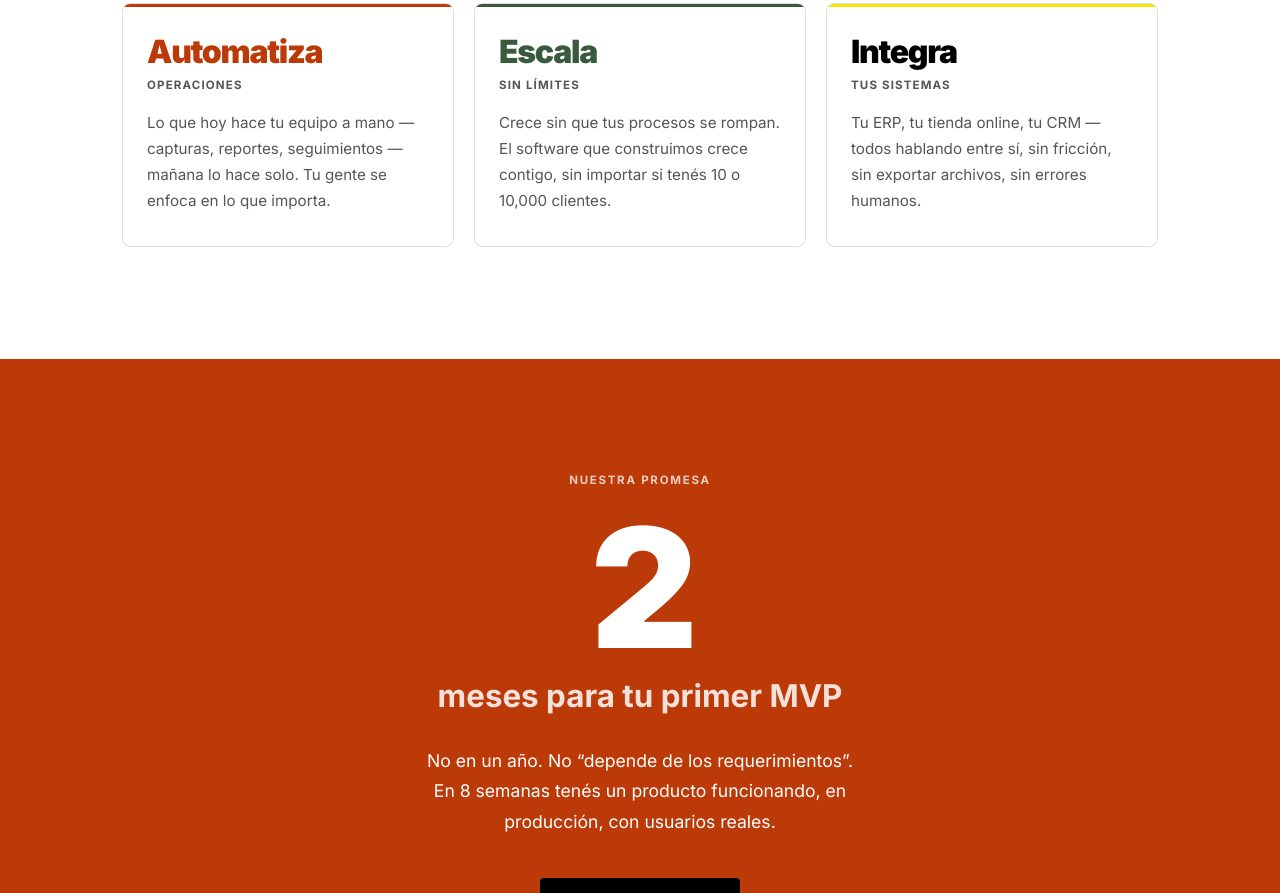
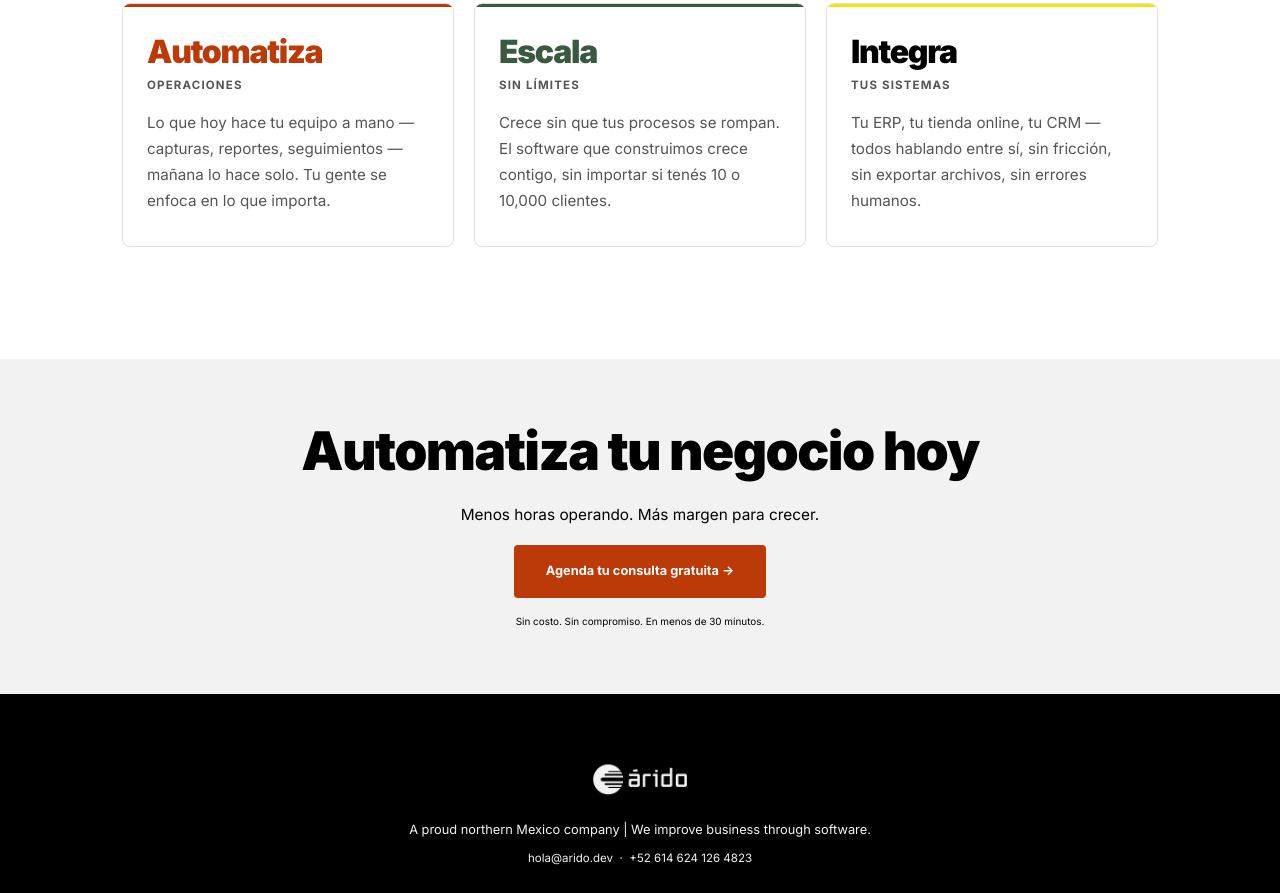
Before and after one commit to carlosforcss/arido-web, a plain HTML site: page index.html in a window 1280 px wide. Shown: the part 1907-2800 px from the top of the page. Drawn offline with Linux system fonts and the light colour scheme.

Commit message:
feat: Add new section almost at the footer

```diff
--- a/index.html
+++ b/index.html
@@ -64,16 +64,24 @@
     .nav-inner > a:first-child { display: flex; align-items: center; line-height: 0; }
     .nav-logo { height: 60px; width: auto; display: block; }
     .nav-cta {
-      background: var(--yellow); color: var(--brand);
+      background: var(--brand); color: var(--white);
       padding: 0.375rem 1rem;
-      font-size: 0.85rem; font-weight: 700; line-height: normal;
-      border-radius: var(--radius);
+      font-size: 0.85rem; font-weight: 600; line-height: normal;
+      border-radius: 999px;
       transition: background 0.15s; white-space: nowrap;
       align-self: center;
     }
     .nav-cta:hover { background: var(--brand-dk); }
 
     /* === HERO === */
+    #hero-top {
+      background: var(--gray); color: var(--text);
+      padding: 4rem 1.25rem;
+      display: flex; flex-direction: column; align-items: center; text-align: center;
+    }
+    #hero-top .container {
+      display: flex; flex-direction: column; align-items: center;
+    }
     #hero {
       background: var(--gray); color: var(--text);
       height: calc(100svh - 84px);
@@ -82,22 +90,24 @@
     }
     @media (min-width: 768px) {
       #hero { flex-direction: row; }
-      .hero-image-half { flex: 1; min-height: 100%; }
-      .hero-content-half { flex: 1; }
+      #hero-img { min-height: 100%; }
+      #hero-copy { }
     }
-    .hero-image-half {
+    #hero-img {
       flex: 1;
       overflow: hidden;
+      min-width: 40%;
+      min-height: 50%;
     }
-    .hero-image-half img {
+    #hero-img img {
       width: 100%; height: 100%; object-fit: cover; display: block;
     }
-    .hero-content-half {
-      flex: 1;
+    #hero-copy {
+      flex: 3;
       display: flex; align-items: center; justify-content: center;
       padding: 3rem 1.25rem; text-align: center;
     }
-    .hero-content-half .container {
+    #hero-copy .container {
       display: flex; flex-direction: column; align-items: center;
     }
     .hero-tag {
@@ -110,6 +120,11 @@
     }
     .hero-title {
       font-size: clamp(2.08rem, 1.6rem + 3.2vw, 4.4rem);
+      line-height: 1.08;
+      margin-bottom: 1.25rem;
+    }
+    .hero-title--sm {
+      font-size: clamp(1.66rem, 1.28rem + 2.56vw, 3.52rem);
       font-weight: 900; line-height: 1.05; letter-spacing: -0.03em;
       margin-bottom: 1.5rem; max-width: 820px; margin-left: auto; margin-right: auto;
     }
@@ -138,7 +153,7 @@
     }
 
     /* === PAIN SECTION === */
-    #pain { background: var(--gray); padding: 5rem 1.25rem; }
+    #pain { background: var(--white); padding: 5rem 1.25rem; }
     .pain-label {
       font-size: 0.72rem; letter-spacing: 0.12em; text-transform: uppercase;
       color: var(--brand); font-weight: 700; margin-bottom: 1.25rem;
@@ -243,28 +258,6 @@
     }
     .service-desc { font-size: 0.95rem; color: var(--text-muted); line-height: 1.7; }
 
-    /* === PROMISE === */
-    #promise {
-      background: var(--brand); color: var(--white);
-      padding: 5rem 1.25rem; text-align: center;
-    }
-    .promise-eyebrow {
-      font-size: 0.72rem; letter-spacing: 0.15em;
-      text-transform: uppercase; font-weight: 700;
-      opacity: 0.75; margin-bottom: 1rem;
-    }
-    .promise-number {
-      font-size: clamp(6rem, 4rem + 8vw, 12rem);
-      font-weight: 900; line-height: 1; letter-spacing: -0.05em;
-    }
-    .promise-unit {
-      font-size: clamp(1.25rem, 1rem + 1.2vw, 2rem);
-      font-weight: 700; opacity: 0.85; margin-bottom: 1.5rem;
-    }
-    .promise-body {
-      font-size: clamp(0.95rem, 0.875rem + 0.4vw, 1.1rem);
-      opacity: 0.8; max-width: 440px; margin: 0 auto 2.5rem; line-height: 1.75;
-    }
     .btn-dark {
       display: inline-block; background: var(--black); color: var(--white);
       padding: 1rem 2rem; border-radius: var(--radius);
@@ -275,12 +268,12 @@
 
     /* === FOOTER === */
     footer {
-      background: var(--black); color: rgba(242,242,242,0.45);
-      padding: 2.5rem 1.25rem; text-align: center;
+      background: var(--black); color: #F2F2F2;
+      padding: 1rem 1.25rem 2.5rem; text-align: center;
     }
-    .footer-logo { height: 44px; width: auto; margin: 0 auto 1.25rem; }
-    .footer-tag { font-size: 0.8rem; margin-bottom: 0.5rem; }
-    .footer-copy { font-size: 0.72rem; opacity: 0.5; }
+    .footer-logo { height: 60px; width: auto; margin: 0 auto 0.4rem; }
+    .footer-tag { font-size: 0.8rem; margin-bottom: 0.5rem; color: #F2F2F2; }
+    .footer-copy { font-size: 0.72rem; color: #F2F2F2; }
 
     /* === FADE-IN ANIMATION === */
     @media (prefers-reduced-motion: no-preference) {
@@ -300,8 +293,9 @@
       .nav-inner { padding: 0; }
       #nav { padding: 1rem 2rem; }
       #hero { height: calc(100svh - 84px); }
-      #pain, #services, #promise, #why, #contact { padding: 7rem 2rem; }
+      #pain, #services, #why, #contact { padding: 7rem 2rem; }
       .nav-logo { height: 72px; }
+      .footer-logo { height: 72px; }
       .pain-stats { grid-template-columns: repeat(4, 1fr); }
       .services-grid { grid-template-columns: repeat(3, 1fr); }
       footer { padding: 3rem 2rem; }
@@ -334,7 +328,7 @@
           fetchpriority="high"
         >
       </a>
-      <a href="https://wa.me/5216141666448" target="_blank" rel="noopener noreferrer" class="nav-cta">Contáctanos</a>
+      <a href="https://wa.me/5216241264823" target="_blank" rel="noopener noreferrer" class="nav-cta">Contáctanos</a>
     </div>
   </nav>
 
@@ -342,19 +336,19 @@
 
     <!-- SECTION: HERO — Pain point directo -->
     <section id="hero">
-      <div class="hero-image-half">
+      <div id="hero-img">
         <img src="static/hero_img.jpg" alt="árido — Software Factory" width="1920" height="960" fetchpriority="high">
       </div>
-      <div class="hero-content-half">
+      <div id="hero-copy">
         <div class="container">
-          <span class="hero-tag">Cualquier tecnología suficientemente avanzada es indistinguible de la magia. &mdash; Arthur C. Clarke</span>
+          <span class="hero-tag">Cualquier tecnología suficientemente avanzada es indistinguible de la magia. <br /J>&mdash; Arthur C. Clarke</span>
           <h1 class="hero-title">
             ¿Tu negocio<br>depende de <span class="highlight-green">Excel?</span>
           </h1>
           <p class="hero-sub">
             Cada semana que operás con hojas de cálculo es una semana <br />que le regalás a la inestabilidad. Existe una mejor forma.
           </p>
-          <a href="https://wa.me/5216141666448" target="_blank" rel="noopener noreferrer" class="btn-primary">Agenda tu consulta gratuita &rarr;</a>
+          <a href="https://wa.me/5216241264823" target="_blank" rel="noopener noreferrer" class="btn-primary">Agenda tu consulta gratuita &rarr;</a>
           <span class="hero-note">Sin costo. Sin compromiso. En menos de 30 minutos.</span>
         </div>
       </div>
@@ -453,16 +447,15 @@
       </div>
     </section>
 
-    <!-- SECTION: PROMISE — Prueba de velocidad -->
-    <section id="promise">
+    <!-- SECTION: HERO COPY ONLY — CTA antes del footer -->
+    <section id="hero-top">
       <div class="container">
-        <p class="promise-eyebrow">Nuestra promesa</p>
-        <div class="promise-number" aria-label="2">2</div>
-        <div class="promise-unit">meses para tu primer MVP</div>
-        <p class="promise-body fade-in">
-          No en un año. No &ldquo;depende de los requerimientos&rdquo;. En 8 semanas tenés un producto funcionando, en producción, con usuarios reales.
+        <h1 class="hero-title hero-title--sm">Automatiza tu negocio hoy</h1>
+        <p class="hero-sub">
+          Menos horas operando. Más margen para crecer.
         </p>
-        <a href="https://wa.me/5216141666448" target="_blank" rel="noopener noreferrer" class="btn-dark">Empezar ahora &rarr;</a>
+        <a href="https://wa.me/5216241264823" target="_blank" rel="noopener noreferrer" class="btn-primary">Agenda tu consulta gratuita &rarr;</a>
+        <span class="hero-note">Sin costo. Sin compromiso. En menos de 30 minutos.</span>
       </div>
     </section>
 
@@ -477,7 +470,8 @@
       width="100" height="22"
       loading="lazy"
     >
-    <p class="footer-tag">Una empresa orgullosamente del norte de M&eacute;xico &#127797;</p>
+    <p class="footer-tag">A proud northern Mexico company | We improve business through software.</p>
+    <p class="footer-copy"><a href="mailto:hola@arido.dev" style="color:inherit">hola@arido.dev</a> &nbsp;·&nbsp; +52 614 624 126 4823</p>
   </footer>
 
   <script>
```
